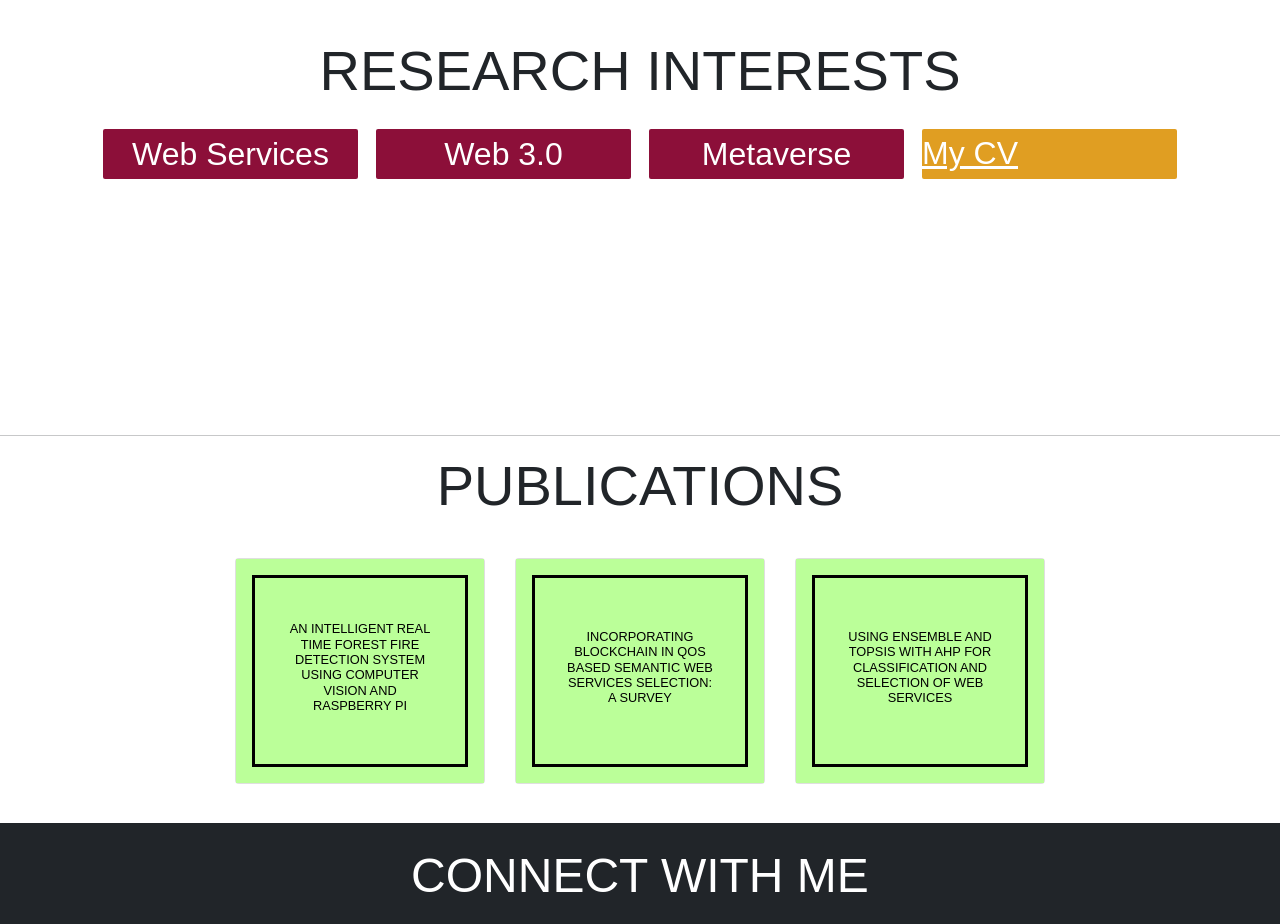
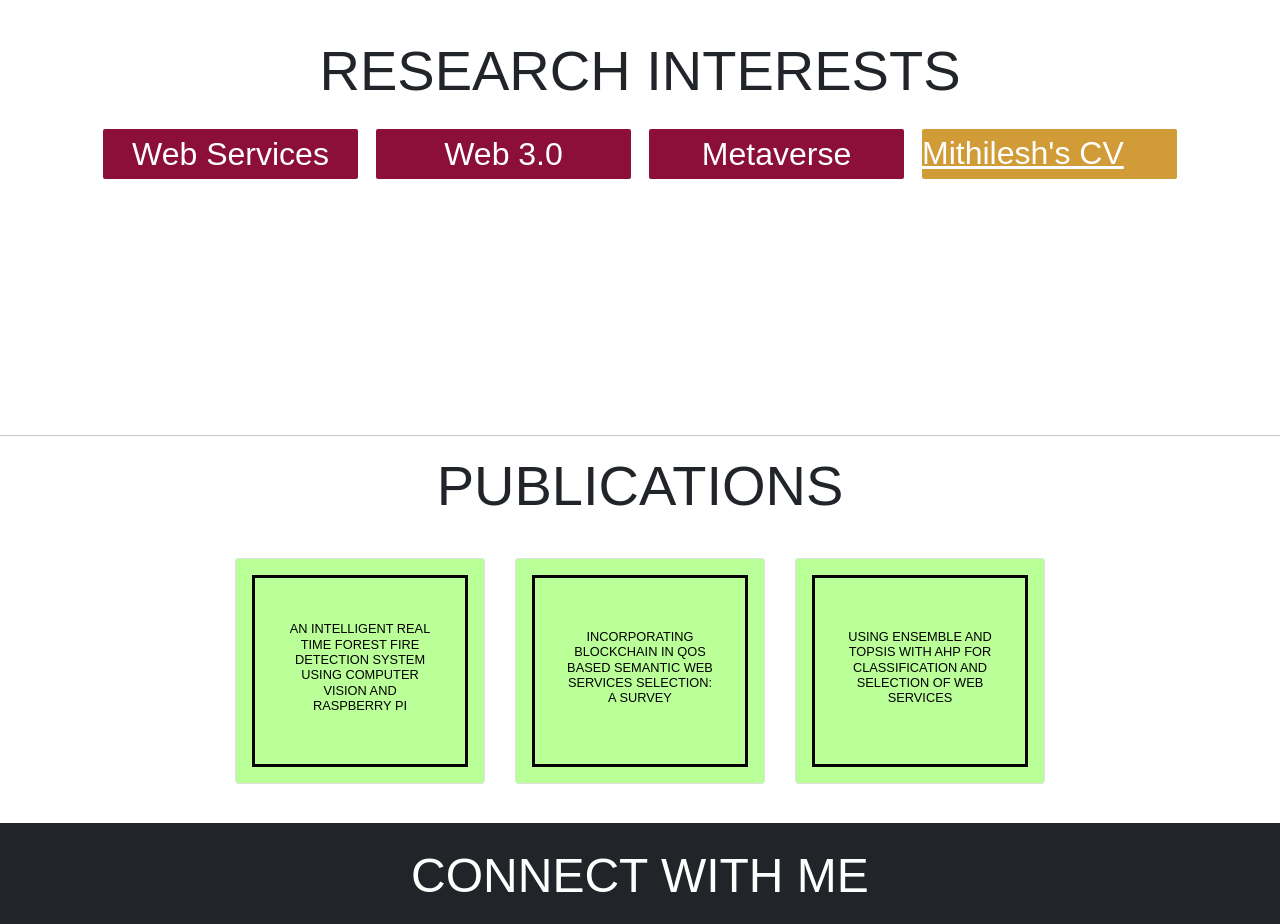
Before and after one commit to mediuspage/mediuspage.github.io, a plain HTML site: page index.html in a window 1280 px wide. Shown: the part 1120-2044 px from the top of the page. Drawn offline with nearby package versions, Linux system fonts and the light colour scheme; a web font is replaced by a local one.

Commit message:
Update index.html

```diff
--- a/index.html
+++ b/index.html
@@ -37,7 +37,7 @@
             <button class="btnn  btn-1">Web Services</button>
             <button class="btnn  btn-2">Web 3.0</button>
             <button class="btnn  btn-3">Metaverse</button>
-            <a class="btnn  btn-4" style="background-color:#e09e22;" text-align: center href="resume.pdf">My CV</a>
+            <a class="btnn  btn-4" style="background-color:#d19b37;" text-align: center href="resume.pdf">Mithilesh's CV</a>
         </div>
 
     </div>
```
